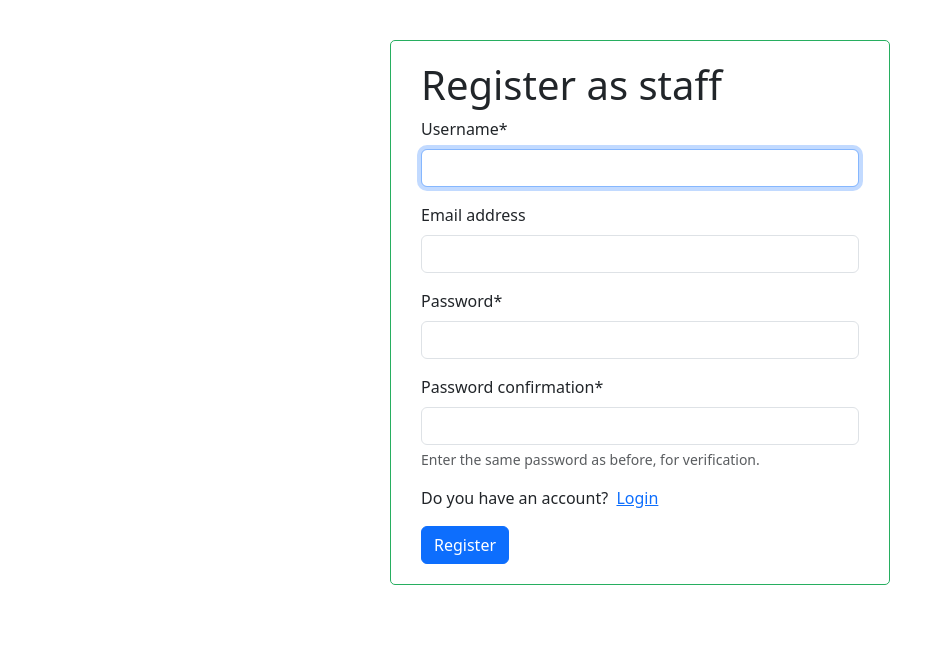
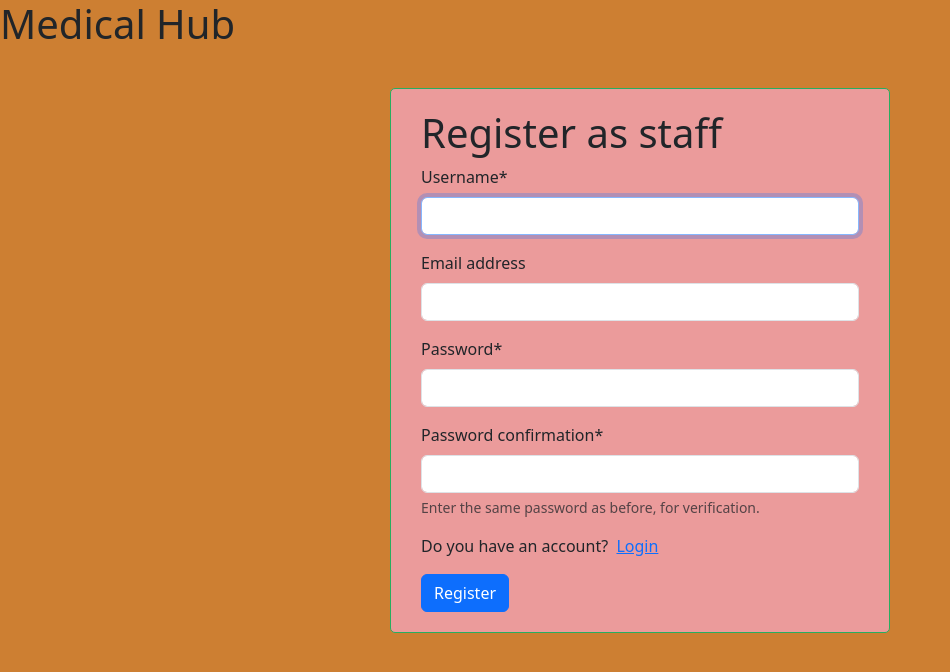
Before and after one commit to siyadaly/collegeproject-og, a Django app: page /staff/register/ in a window 1280 px wide. Shown: the top 672 px of the page, without its empty margins (0-950 px from the left). Run offline with Django 3.2, Linux system fonts and the light colour scheme; some libraries are stand-ins or nearby versions.

Commit message:
adding changes

```diff
--- a/medicalshop/page_app/templates/customerlogin.html
+++ b/medicalshop/page_app/templates/customerlogin.html
@@ -18,9 +18,14 @@
             background-color: #eb9b9b;
 
         }
+        body{
+            background-color: #CD7F32;
+        }
     </style>
 </head>
 <body>
+    <h1>Medical Hub</h1>
+
 
     <form method ="post">
         <h1>Customer login</h1>
--- a/medicalshop/page_app/templates/customerregister.html
+++ b/medicalshop/page_app/templates/customerregister.html
@@ -25,9 +25,13 @@
 
 
         }
+        body{
+            background-color:#CD7F32;
+        }
     </style>
 </head>
 <body>
+    <h1>Medical Hub</h1>
     <form method="post">
     <h1>Register as customer</h1>
     {% csrf_token %} {{form  | crispy}}
--- a/medicalshop/page_app/templates/stafflogin.html
+++ b/medicalshop/page_app/templates/stafflogin.html
@@ -15,11 +15,16 @@
             padding: 20px 30px;
             border: 1px solid #27AE60 ;
             border-radius: 5px;
+            background-color:#eb9b9b;
 
+        }
+        body{
+            background-color: #CD7F32;
         }
     </style>
 </head>
 <body>
+    <h1>Medical Hub</h1>
     <form method ="post">
     <h1>login</h1>
         {% csrf_token %}{{ form | crispy}}
--- a/medicalshop/page_app/templates/staffregister.html
+++ b/medicalshop/page_app/templates/staffregister.html
@@ -15,11 +15,16 @@
             padding: 20px 30px;
             border: 1px solid #27AE60 ;
             border-radius: 5px;
+            background-color:#eb9b9b;
 
         }
+        body{
+            background-color:#CD7F32;
+         }
     </style>
 </head>
 <body>
+    <h1>Medical Hub</h1>
     <form method="post">
     <h1>Register as staff</h1>
     {% csrf_token %} {{form | crispy}}
```
Also changed, not shown: medicalshop/db.sqlite3.
